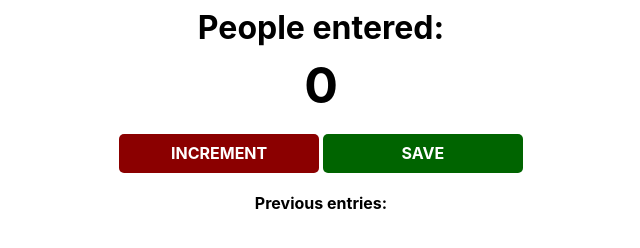
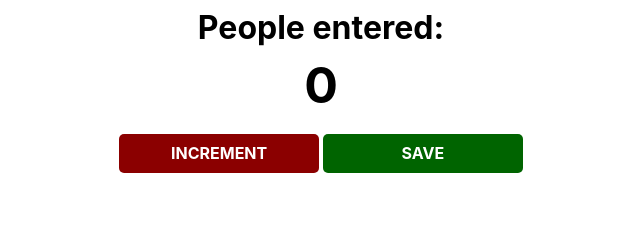
Before and after one commit to Lekshmi38/passenger-counter-app, a plain HTML site: page index.html in a window 1280 px wide. Shown: the whole page, without its empty margins (319-959 px from the left). Drawn offline with nearby package versions, Linux system fonts and the light colour scheme.

Commit message:
Update index.html

```diff
--- a/index.html
+++ b/index.html
@@ -7,7 +7,7 @@
         <h2 id="count-el">0</h2>
         <button id="increment-btn" onclick="increment()">INCREMENT</button>
         <button id="save-btn" onclick="save()">SAVE</button>
-        <p id="save-el">Previous entries: </p>
+
         <script src="index.js">
             nnerText
         </script>
```
